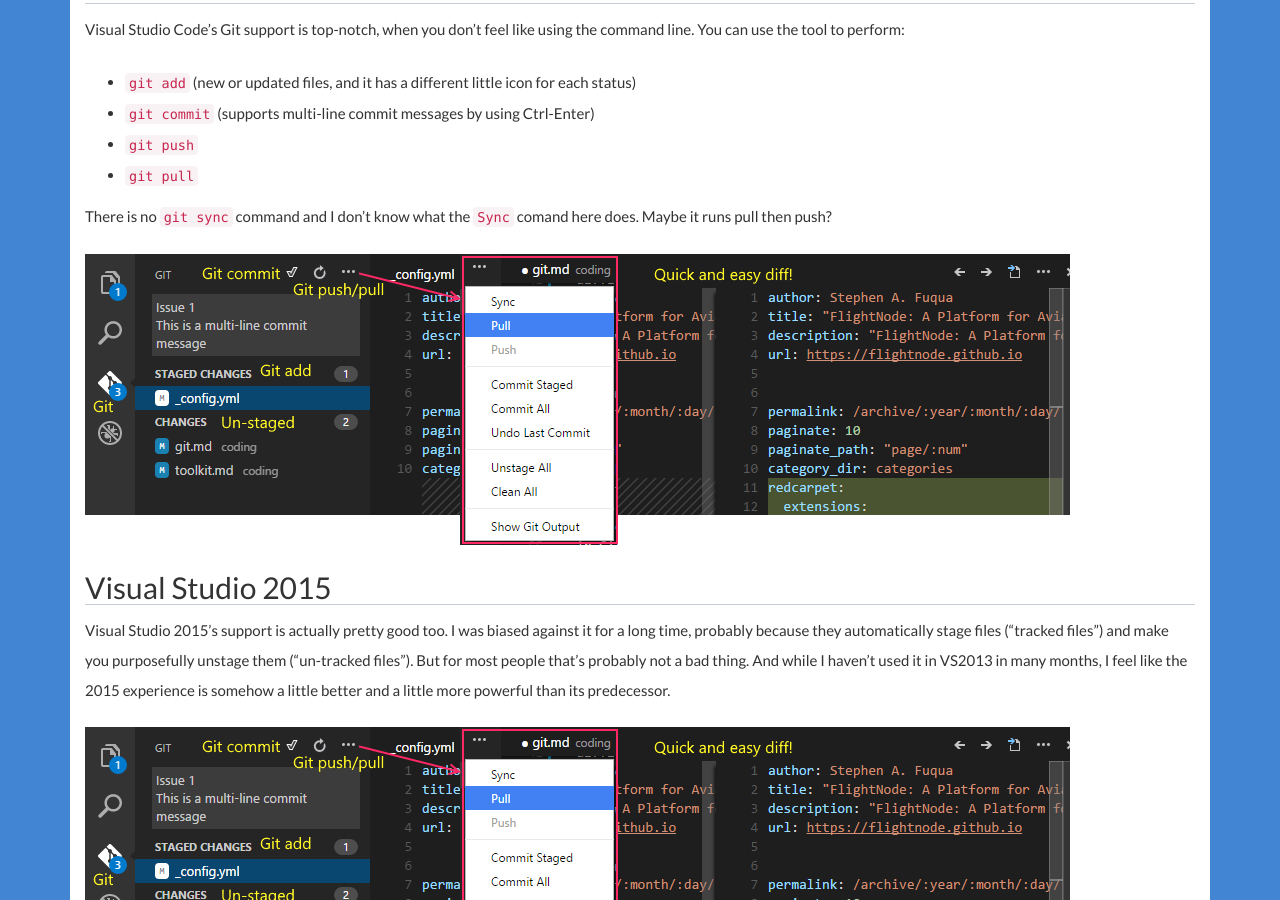
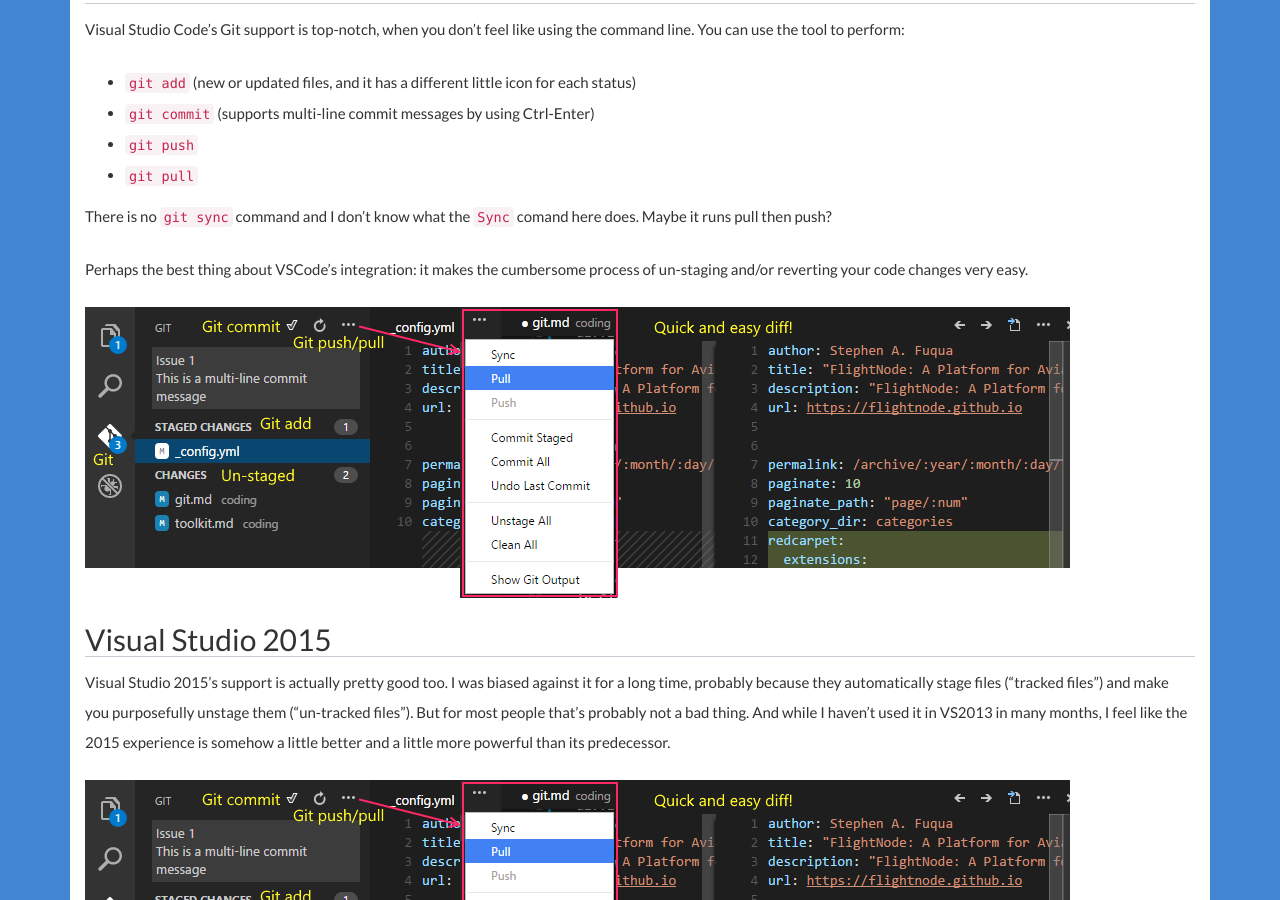
Before and after one commit to kpunjani/flightnode.github.io, a Jekyll site: the page built from coding/git.md, in a window 1280 px wide and 900 px high, scrolled down 1803 px. Built offline with Jekyll 4.4.1, drawn with Linux system fonts in a browser that asks for light colours; nearby versions of some CDN libraries.

Commit message:
Missed this in the last commit

```diff
--- a/coding/git.md
+++ b/coding/git.md
@@ -77,6 +77,9 @@
 There is no `git sync` command and I don't know what the `Sync` comand here does.
 Maybe it runs pull then push?
 
+Perhaps the best thing about VSCode's integration: it makes the cumbersome process
+of un-staging and/or reverting your code changes very easy.
+
 ![Git in Visual Studio Code](http://flightnode.github.io/images/vscodeGit.png)
 
 ## Visual Studio 2015
```
